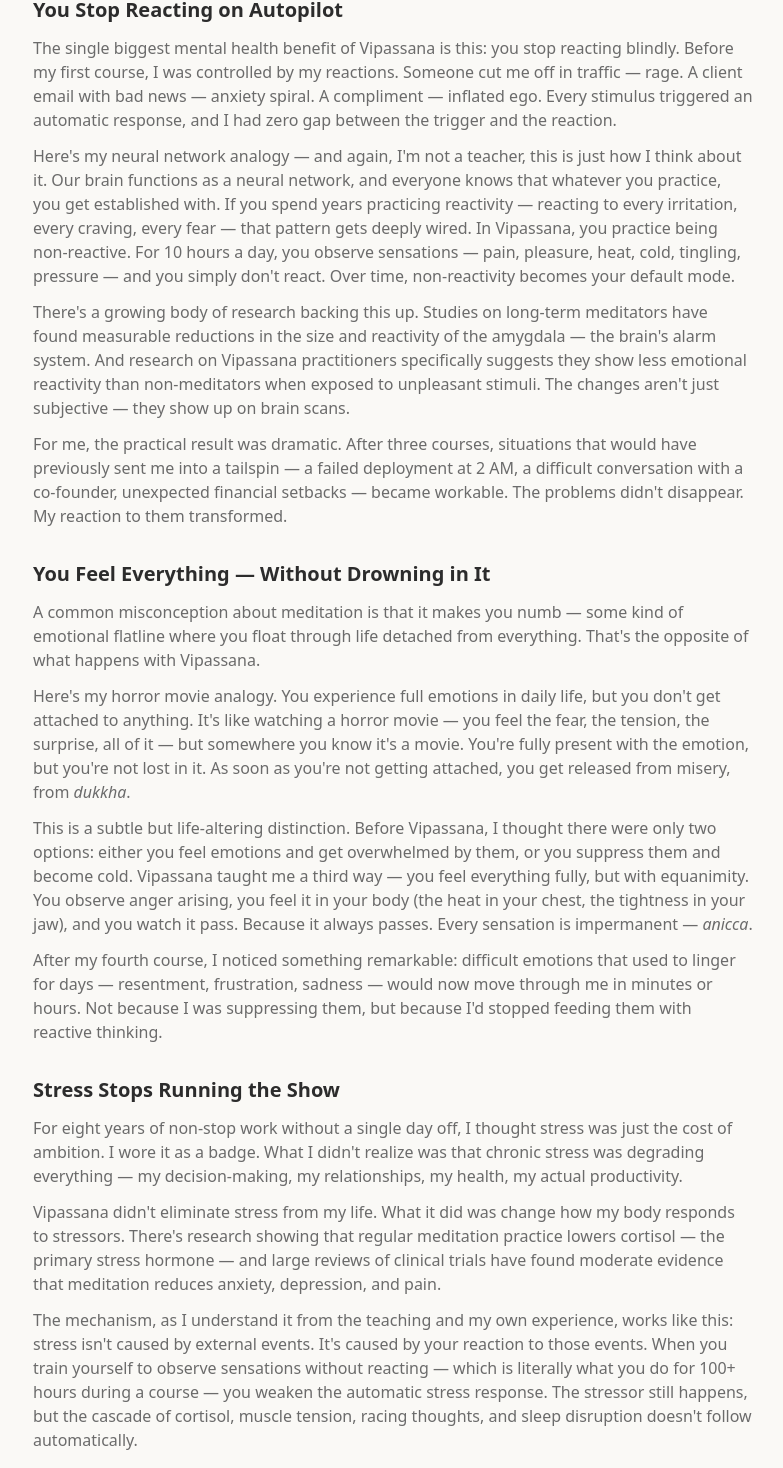
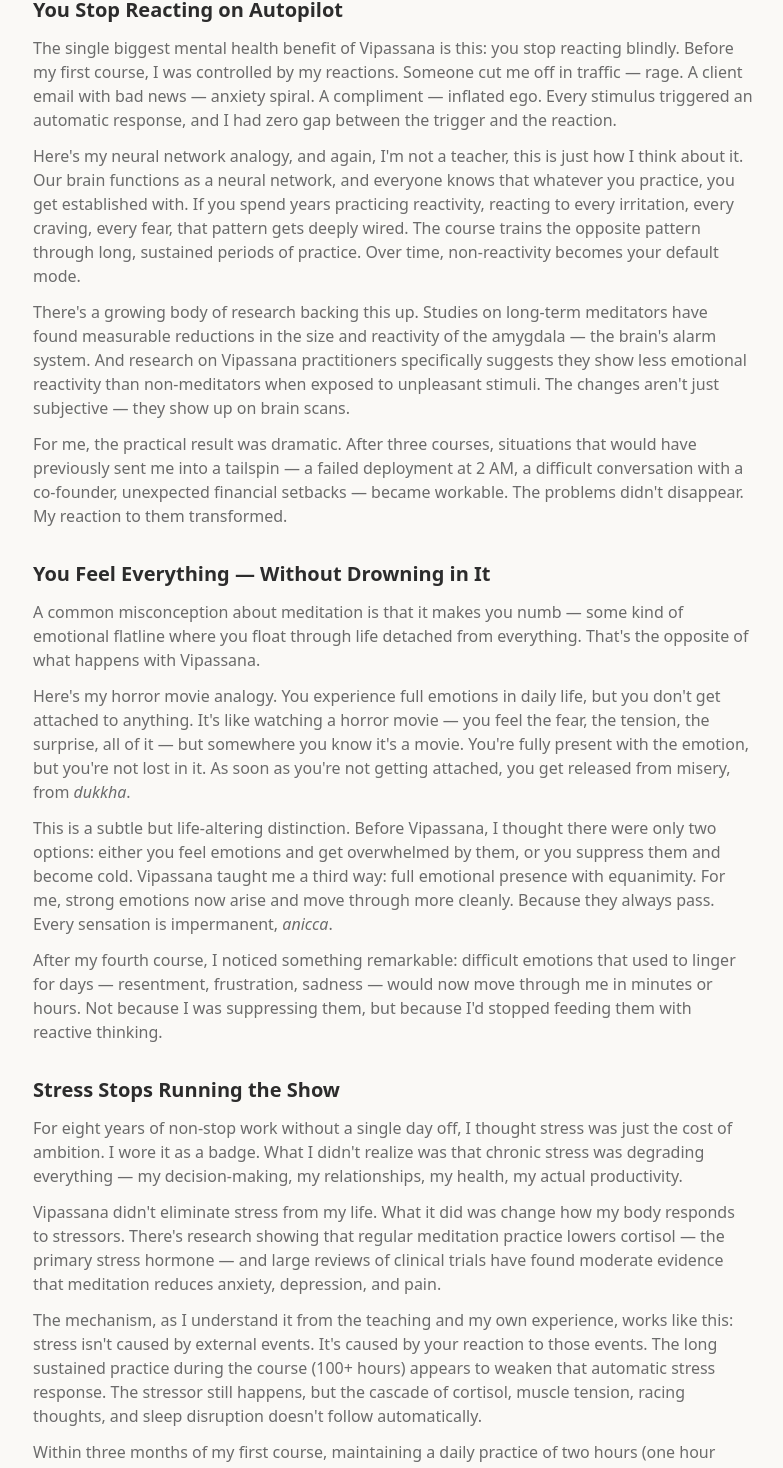
Before and after one commit to m13v/vipassana-cool, a Next.js app: page /guide/vipassana-benefits in a window 1280 px wide. Shown: the part 1269-2737 px from the top of the page, without its empty margins (247-1030 px from the left). Built offline with nearby package versions, Linux system fonts and the light colour scheme.

Commit message:
Refine copy in vipassana benefits page

```diff
--- a/src/app/guide/vipassana-benefits/page.tsx
+++ b/src/app/guide/vipassana-benefits/page.tsx
@@ -114,7 +114,7 @@
             The single biggest mental health benefit of Vipassana is this: you stop reacting blindly. Before my first course, I was controlled by my reactions. Someone cut me off in traffic &mdash; rage. A client email with bad news &mdash; anxiety spiral. A compliment &mdash; inflated ego. Every stimulus triggered an automatic response, and I had zero gap between the trigger and the reaction.
           </p>
           <p className="mt-3">
-            Here&apos;s my neural network analogy &mdash; and again, I&apos;m not a teacher, this is just how I think about it. Our brain functions as a neural network, and everyone knows that whatever you practice, you get established with. If you spend years practicing reactivity &mdash; reacting to every irritation, every craving, every fear &mdash; that pattern gets deeply wired. In Vipassana, you practice being non-reactive. For 10 hours a day, you observe sensations &mdash; pain, pleasure, heat, cold, tingling, pressure &mdash; and you simply don&apos;t react. Over time, non-reactivity becomes your default mode.
+            Here&apos;s my neural network analogy, and again, I&apos;m not a teacher, this is just how I think about it. Our brain functions as a neural network, and everyone knows that whatever you practice, you get established with. If you spend years practicing reactivity, reacting to every irritation, every craving, every fear, that pattern gets deeply wired. The course trains the opposite pattern through long, sustained periods of practice. Over time, non-reactivity becomes your default mode.
           </p>
           <p className="mt-3">
             There&apos;s a growing body of research backing this up. Studies on long-term meditators have found measurable reductions in the size and reactivity of the amygdala &mdash; the brain&apos;s alarm system. And research on Vipassana practitioners specifically suggests they show less emotional reactivity than non-meditators when exposed to unpleasant stimuli. The changes aren&apos;t just subjective &mdash; they show up on brain scans.
@@ -134,7 +134,7 @@
             Here&apos;s my horror movie analogy. You experience full emotions in daily life, but you don&apos;t get attached to anything. It&apos;s like watching a horror movie &mdash; you feel the fear, the tension, the surprise, all of it &mdash; but somewhere you know it&apos;s a movie. You&apos;re fully present with the emotion, but you&apos;re not lost in it. As soon as you&apos;re not getting attached, you get released from misery, from <em>dukkha</em>.
           </p>
           <p className="mt-3">
-            This is a subtle but life-altering distinction. Before Vipassana, I thought there were only two options: either you feel emotions and get overwhelmed by them, or you suppress them and become cold. Vipassana taught me a third way &mdash; you feel everything fully, but with equanimity. You observe anger arising, you feel it in your body (the heat in your chest, the tightness in your jaw), and you watch it pass. Because it always passes. Every sensation is impermanent &mdash; <em>anicca</em>.
+            This is a subtle but life-altering distinction. Before Vipassana, I thought there were only two options: either you feel emotions and get overwhelmed by them, or you suppress them and become cold. Vipassana taught me a third way: full emotional presence with equanimity. For me, strong emotions now arise and move through more cleanly. Because they always pass. Every sensation is impermanent, <em>anicca</em>.
           </p>
           <p className="mt-3">
             After my fourth course, I noticed something remarkable: difficult emotions that used to linger for days &mdash; resentment, frustration, sadness &mdash; would now move through me in minutes or hours. Not because I was suppressing them, but because I&apos;d stopped feeding them with reactive thinking.
@@ -151,7 +151,7 @@
             Vipassana didn&apos;t eliminate stress from my life. What it did was change how my body responds to stressors. There&apos;s research showing that regular meditation practice lowers cortisol &mdash; the primary stress hormone &mdash; and large reviews of clinical trials have found moderate evidence that meditation reduces anxiety, depression, and pain.
           </p>
           <p className="mt-3">
-            The mechanism, as I understand it from the teaching and my own experience, works like this: stress isn&apos;t caused by external events. It&apos;s caused by your reaction to those events. When you train yourself to observe sensations without reacting &mdash; which is literally what you do for 100+ hours during a course &mdash; you weaken the automatic stress response. The stressor still happens, but the cascade of cortisol, muscle tension, racing thoughts, and sleep disruption doesn&apos;t follow automatically.
+            The mechanism, as I understand it from the teaching and my own experience, works like this: stress isn&apos;t caused by external events. It&apos;s caused by your reaction to those events. The long sustained practice during the course (100+ hours) appears to weaken that automatic stress response. The stressor still happens, but the cascade of cortisol, muscle tension, racing thoughts, and sleep disruption doesn&apos;t follow automatically.
           </p>
           <p className="mt-3">
             Within three months of my first course, maintaining a daily practice of two hours (one hour morning, one hour evening as recommended), my baseline stress level dropped noticeably. Friends and colleagues commented on it before I even mentioned meditation. That external validation was meaningful &mdash; it confirmed the change wasn&apos;t just in my head.
```
